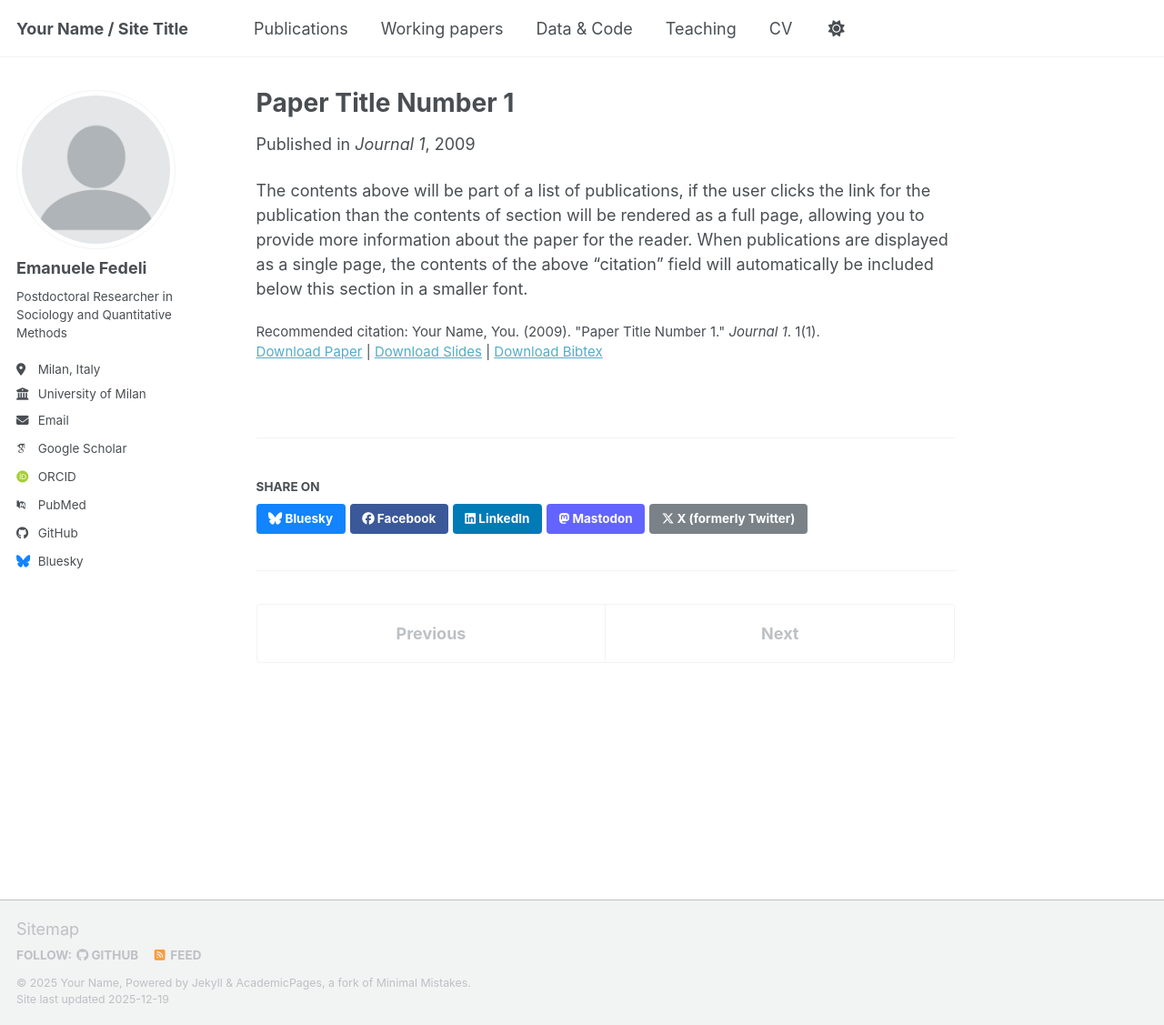
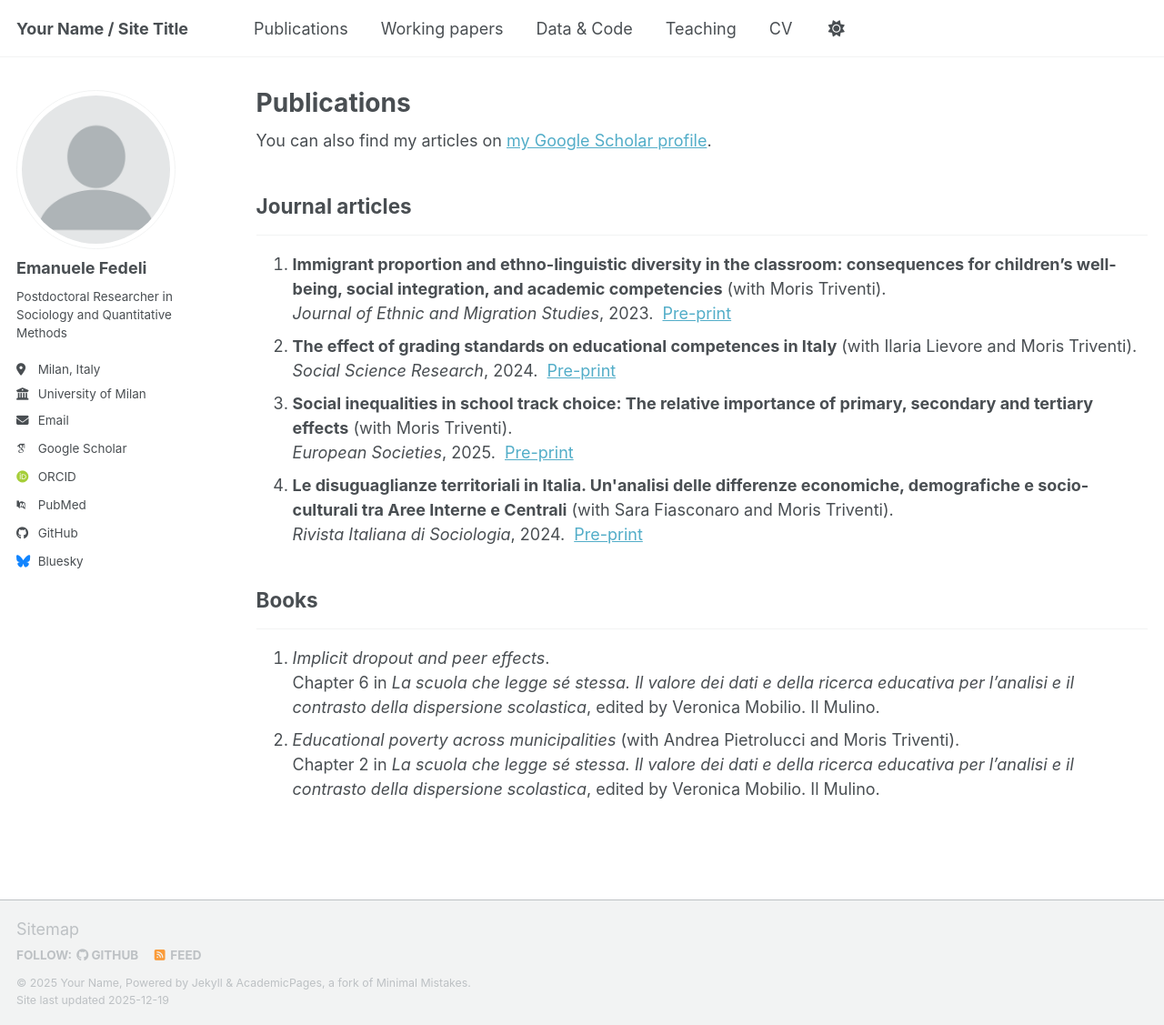
Before and after one commit to emanuelefedeli/emanuelefedeli.github.io, a Jekyll site: the page built from _publications/2009-10-01-paper-title-number-1.md, in a window 1280 px wide and 1127 px high. Shown: the whole window at 91% size. Built offline with Jekyll 4.4.1, drawn with Linux system fonts in a browser that asks for light colours; some web fonts are replaced; a script bundle is joined from its source files by our own code; library files that are not in the unit come from our copies.

Commit message:
Update 2009-10-01-paper-title-number-1.md

```diff
--- a/_publications/2009-10-01-paper-title-number-1.md
+++ b/_publications/2009-10-01-paper-title-number-1.md
@@ -1,14 +1,63 @@
 ---
-title: "Paper Title Number 1"
-collection: publications
-category: manuscripts
-permalink: /publication/2009-10-01-paper-title-number-1
-excerpt: 'This paper is about the number 1. The number 2 is left for future work.'
-date: 2009-10-01
-venue: 'Journal 1'
-slidesurl: 'https://academicpages.github.io/files/slides1.pdf'
-paperurl: 'https://academicpages.github.io/files/paper1.pdf'
-bibtexurl: 'https://academicpages.github.io/files/bibtex1.bib'
-citation: 'Your Name, You. (2009). &quot;Paper Title Number 1.&quot; <i>Journal 1</i>. 1(1).'
+layout: archive
+title: "Publications"
+permalink: /publications/
+author_profile: true
 ---
-The contents above will be part of a list of publications, if the user clicks the link for the publication than the contents of section will be rendered as a full page, allowing you to provide more information about the paper for the reader. When publications are displayed as a single page, the contents of the above "citation" field will automatically be included below this section in a smaller font.
+
+{% if site.author.googlescholar %}
+  <div class="wordwrap">You can also find my articles on <a href="{{site.author.googlescholar}}">my Google Scholar profile</a>.</div>
+{% endif %}
+
+{% include base_path %}
+
+<h2>Journal articles</h2><hr />
+
+<ol>
+  <li>
+    <strong>Immigrant proportion and ethno-linguistic diversity in the classroom: consequences for children’s well-being, social integration, and academic competencies</strong>
+    (with Moris Triventi).<br />
+    <em>Journal of Ethnic and Migration Studies</em>, 2023.
+    &nbsp;<a href="LINK_PREPRINT">Pre-print</a>
+  </li>
+
+  <li>
+    <strong>The effect of grading standards on educational competences in Italy</strong>
+    (with Ilaria Lievore and Moris Triventi).<br />
+    <em>Social Science Research</em>, 2024.
+    &nbsp;<a href="LINK_PREPRINT">Pre-print</a>
+  </li>
+
+  <li>
+    <strong>Social inequalities in school track choice: The relative importance of primary, secondary and tertiary effects</strong>
+    (with Moris Triventi).<br />
+    <em>European Societies</em>, 2025.
+    &nbsp;<a href="LINK_PREPRINT">Pre-print</a>
+  </li>
+
+  <li>
+    <strong>Le disuguaglianze territoriali in Italia. Un'analisi delle differenze economiche, demografiche e socio-culturali tra Aree Interne e Centrali</strong>
+    (with Sara Fiasconaro and Moris Triventi).<br />
+    <em>Rivista Italiana di Sociologia</em>, 2024.
+    &nbsp;<a href="LINK_PREPRINT">Pre-print</a>
+  </li>
+</ol>
+
+
+
+
+<h2>Books</h2><hr />
+
+<ol>
+  <li>
+    <em>Implicit dropout and peer effects</em>.<br />
+    Chapter 6 in <em>La scuola che legge sé stessa. Il valore dei dati e della ricerca educativa per l’analisi e il contrasto della dispersione scolastica</em>,
+    edited by Veronica Mobilio. Il Mulino.
+  </li>
+
+  <li>
+    <em>Educational poverty across municipalities</em> (with Andrea Pietrolucci and Moris Triventi).<br />
+    Chapter 2 in <em>La scuola che legge sé stessa. Il valore dei dati e della ricerca educativa per l’analisi e il contrasto della dispersione scolastica</em>,
+    edited by Veronica Mobilio. Il Mulino.
+  </li>
+</ol>
```
